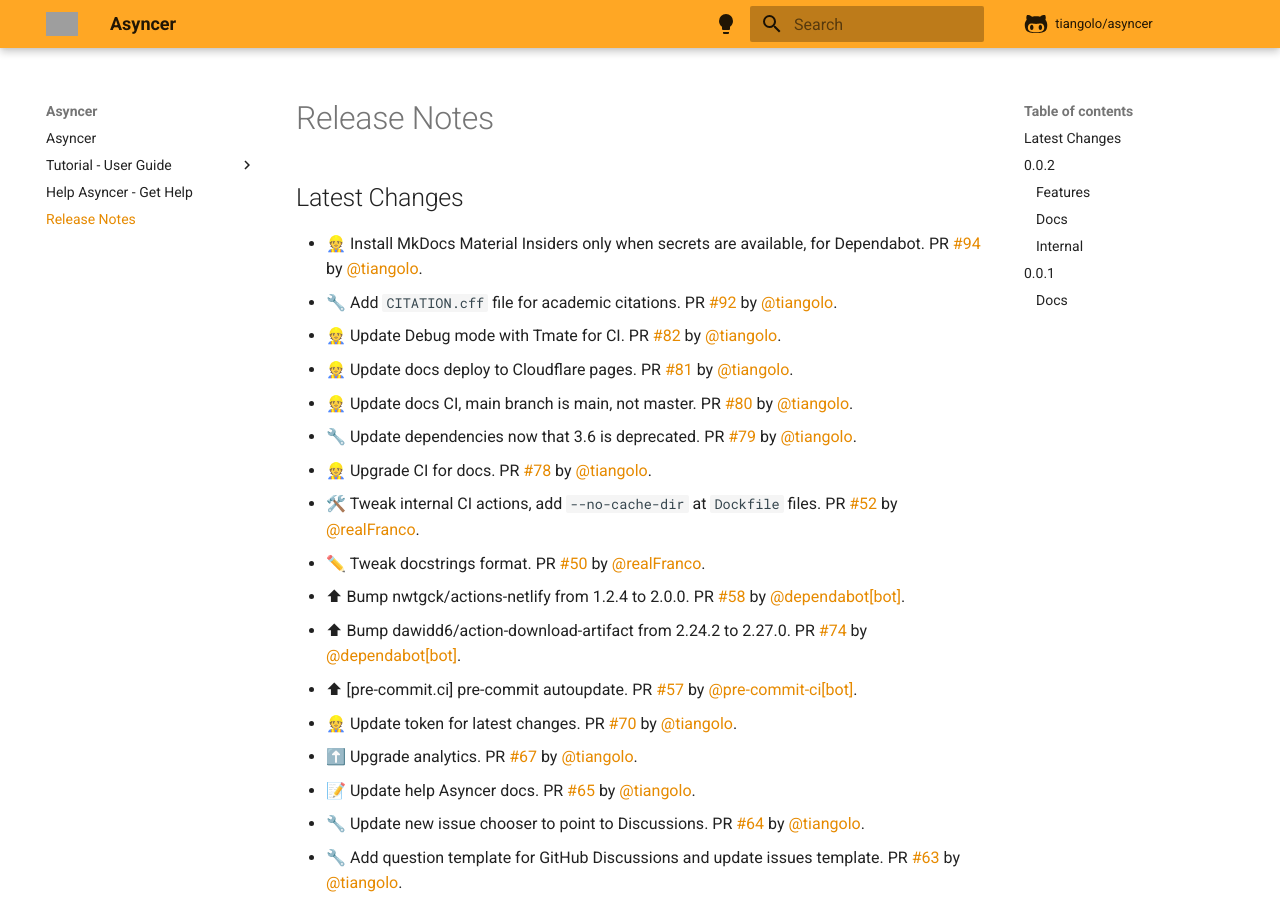
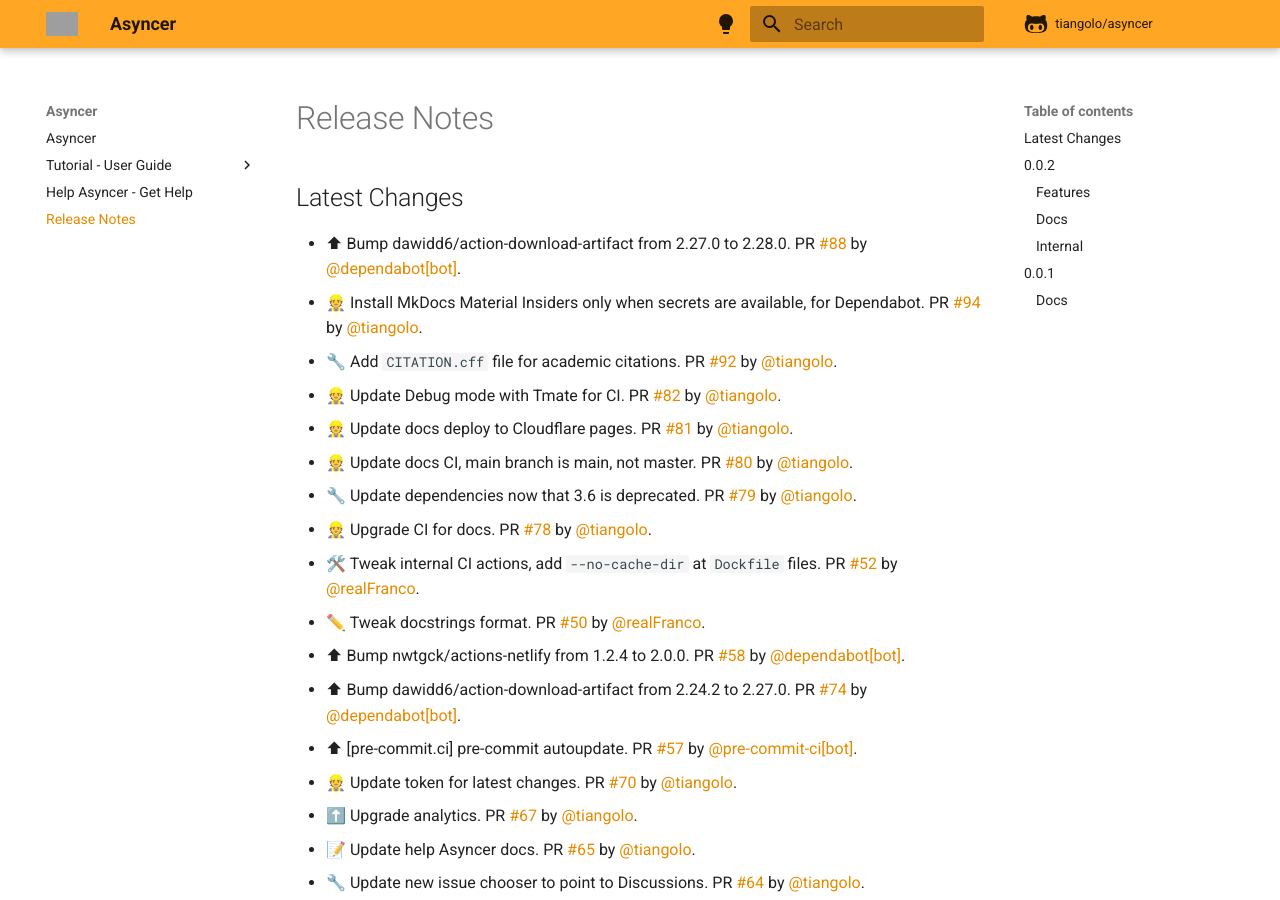
Before and after one commit to fastapi/asyncer, an MkDocs documentation site: the page built from docs/release-notes.md, in a window 1280 px wide and 900 px high. Built offline with MkDocs 1.6.1 and Material for MkDocs 9.7.7, drawn with Linux system fonts in a browser that asks for light colours; comment, search, counter and statistics services are not loaded; grey boxes are pictures that could not be loaded.

Commit message:
📝 Update release notes

```diff
--- a/docs/release-notes.md
+++ b/docs/release-notes.md
@@ -2,6 +2,7 @@
 
 ## Latest Changes
 
+* ⬆ Bump dawidd6/action-download-artifact from 2.27.0 to 2.28.0. PR [#88](https://github.com/tiangolo/asyncer/pull/88) by [@dependabot[bot]](https://github.com/apps/dependabot).
 * 👷 Install MkDocs Material Insiders only when secrets are available, for Dependabot. PR [#94](https://github.com/tiangolo/asyncer/pull/94) by [@tiangolo](https://github.com/tiangolo).
 * 🔧 Add `CITATION.cff` file for academic citations. PR [#92](https://github.com/tiangolo/asyncer/pull/92) by [@tiangolo](https://github.com/tiangolo).
 * 👷 Update Debug mode with Tmate for CI. PR [#82](https://github.com/tiangolo/asyncer/pull/82) by [@tiangolo](https://github.com/tiangolo).
```
